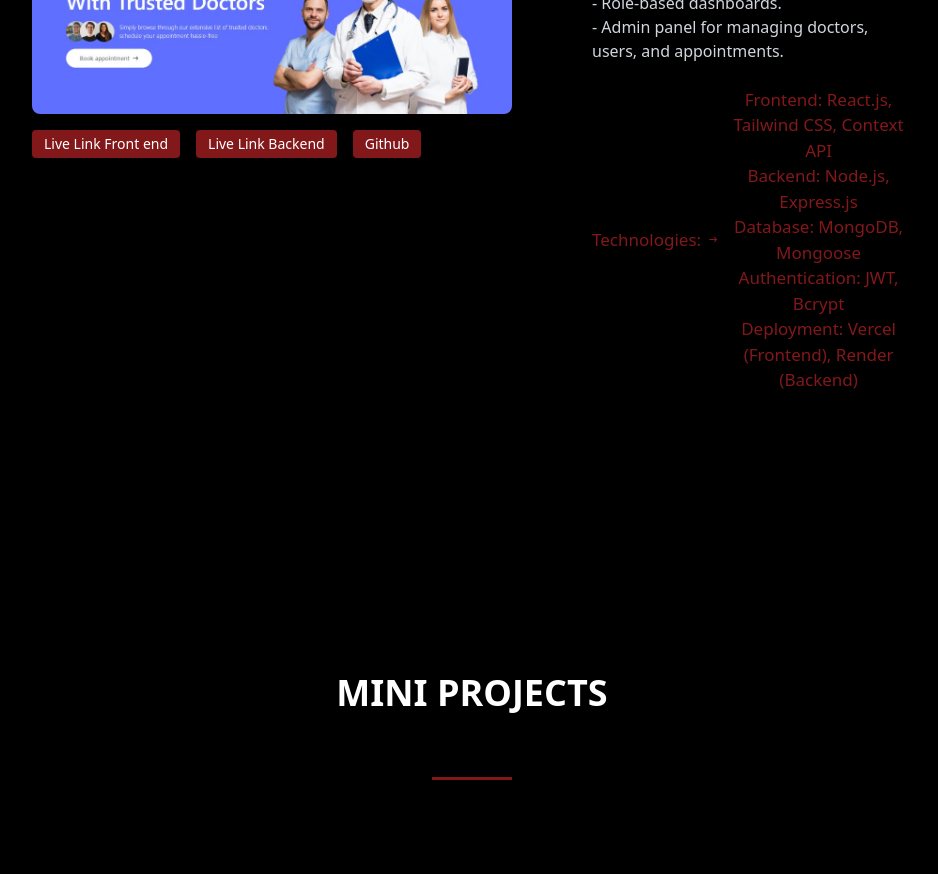
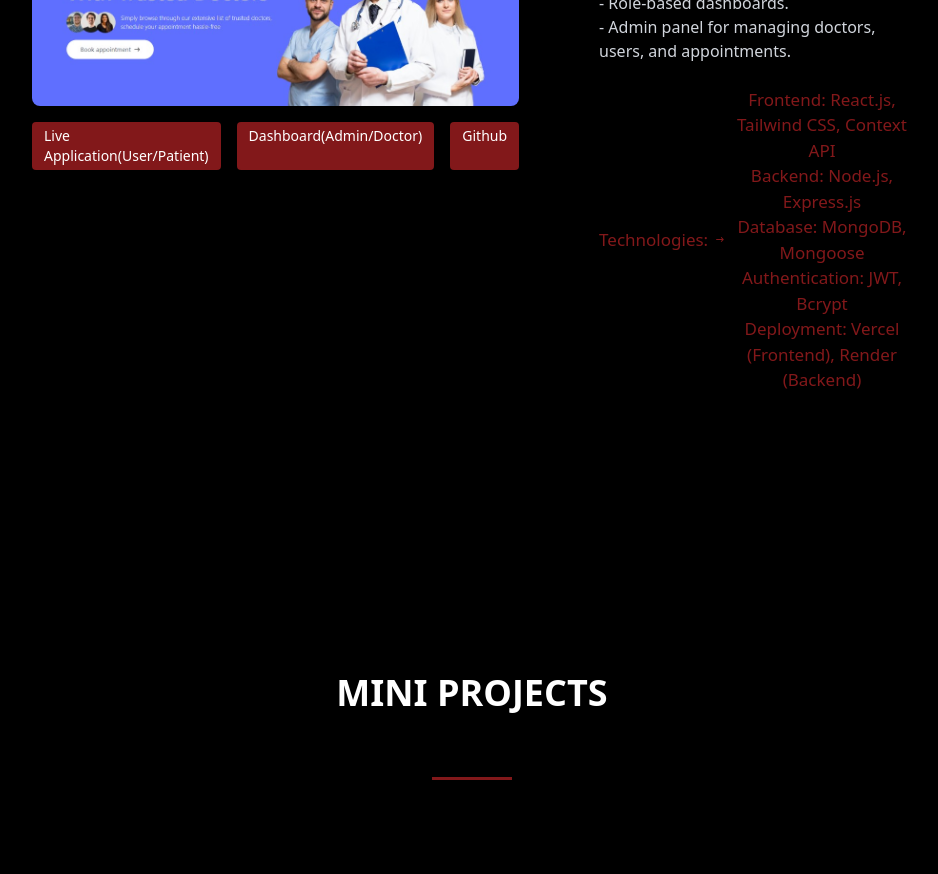
Before and after one commit to murshidatv/Portfolio-Murshida, a React (Vite) app: page / in a window 1280 px wide. Shown: the part 2160-3034 px from the top of the page, without its empty margins (168-1106 px from the left). Built offline with nearby package versions, Linux system fonts and the light colour scheme.

Commit message:
final commit

```diff
--- a/src/sections/Projects.jsx
+++ b/src/sections/Projects.jsx
@@ -212,7 +212,7 @@ Deployment: Vercel (Frontend), Render (Backend)<br></br>
         rel='noopener noreferrer'
         className='bg-red-900 text-white px-3 py-1 rounded hover:bg-gray-600 text-sm transition'
       >
-        Live Link Front end
+        Live Application(User/Patient)
       </a>
         <a
         href= "https://doctor-in-admin.vercel.app/"
@@ -220,7 +220,7 @@ Deployment: Vercel (Frontend), Render (Backend)<br></br>
         rel='noopener noreferrer'
         className='bg-red-900 text-white px-3 py-1 rounded hover:bg-gray-600 text-sm transition'
       >
-        Live Link Backend
+        Dashboard(Admin/Doctor)
       </a>
         <a
         href= "https://github.com/murshidatv/Doctor_in/"
```
Also changed, not shown: src/assets/WhatsApp Image 2025-11-11 at 10.07.55_546b64b2.jpg (added).
